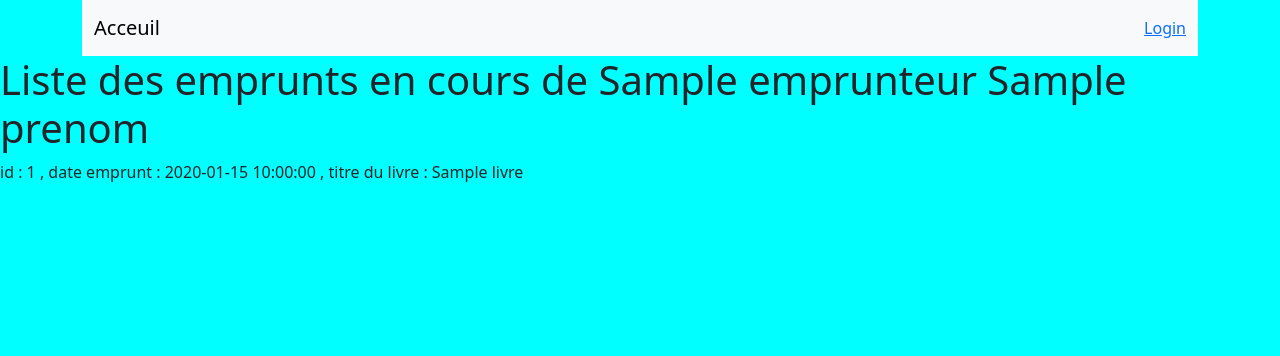
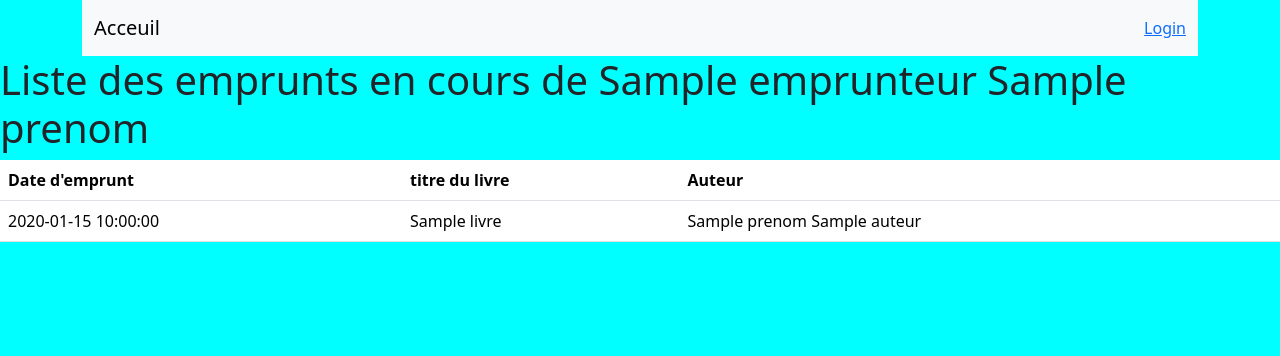
Before and after one commit to hugo-michel/ecf, a Symfony app: template templates/profile/index.html.twig in a window 1280 px wide. Shown: the top 356 px of the page. Run offline with Twig, Linux system fonts and the light colour scheme; the template is opened without the code that fills it: most values are stand-ins (such as "Sample title", 1, 10 or a date in 2020); style sheets or scripts are compiled from the project's sources; some libraries are stand-ins or nearby versions.

Commit message:
modif twig page emprunt usr

```diff
--- a/templates/profile/index.html.twig
+++ b/templates/profile/index.html.twig
@@ -1,16 +1,30 @@
 {% extends 'base.html.twig' %}
 
-{% block title %}Hello ProfileController!{% endblock %}
+{% block title %}Vos emprunts{% endblock %}
 
 {% block body %}
 
 <h1>Liste des emprunts en cours de {{ emprunteur.nom}} {{ emprunteur.prenom}} </h1>
 
-{% for emprunt in emprunts %}
+<table class="table">
+    <thead>
+        <tr>
+            <th>Date d'emprunt</th>
+            <th>titre du livre</th>
+            <th>Auteur</th>
+        </tr>
+    </thead>
+    <tbody>
+        {% for emprunt in emprunts %}
+            <tr>
+                <td>{{ emprunt.dateEmprunt|date('Y-m-d H:i:s') }}</td>
+                <td>{{ emprunt.livre.titre }}</td>
+                <td>{{ emprunt.livre.auteur.prenom }} {{ emprunt.livre.auteur.nom }}</td>
+            </tr>
+        {% endfor %}
+    </tbody>
+</table>
 
-    <p>id : {{emprunt.id}} , date emprunt : {{ emprunt.dateEmprunt|date('Y-m-d H:i:s') }} , titre du livre : {{ emprunt.livre.titre }}</p>
-
-{% endfor %}
 
 {% if emprunts is empty %}
 
```
